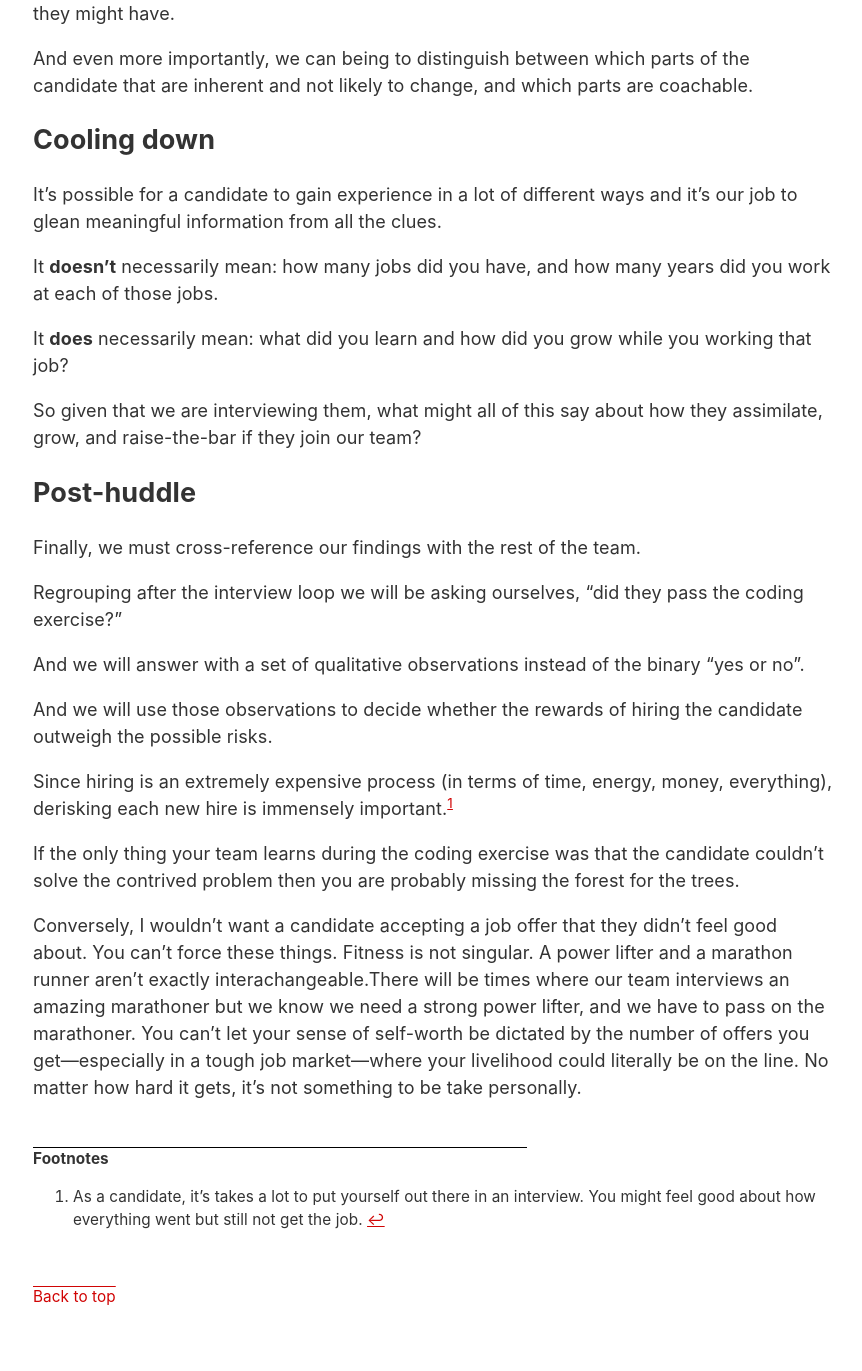
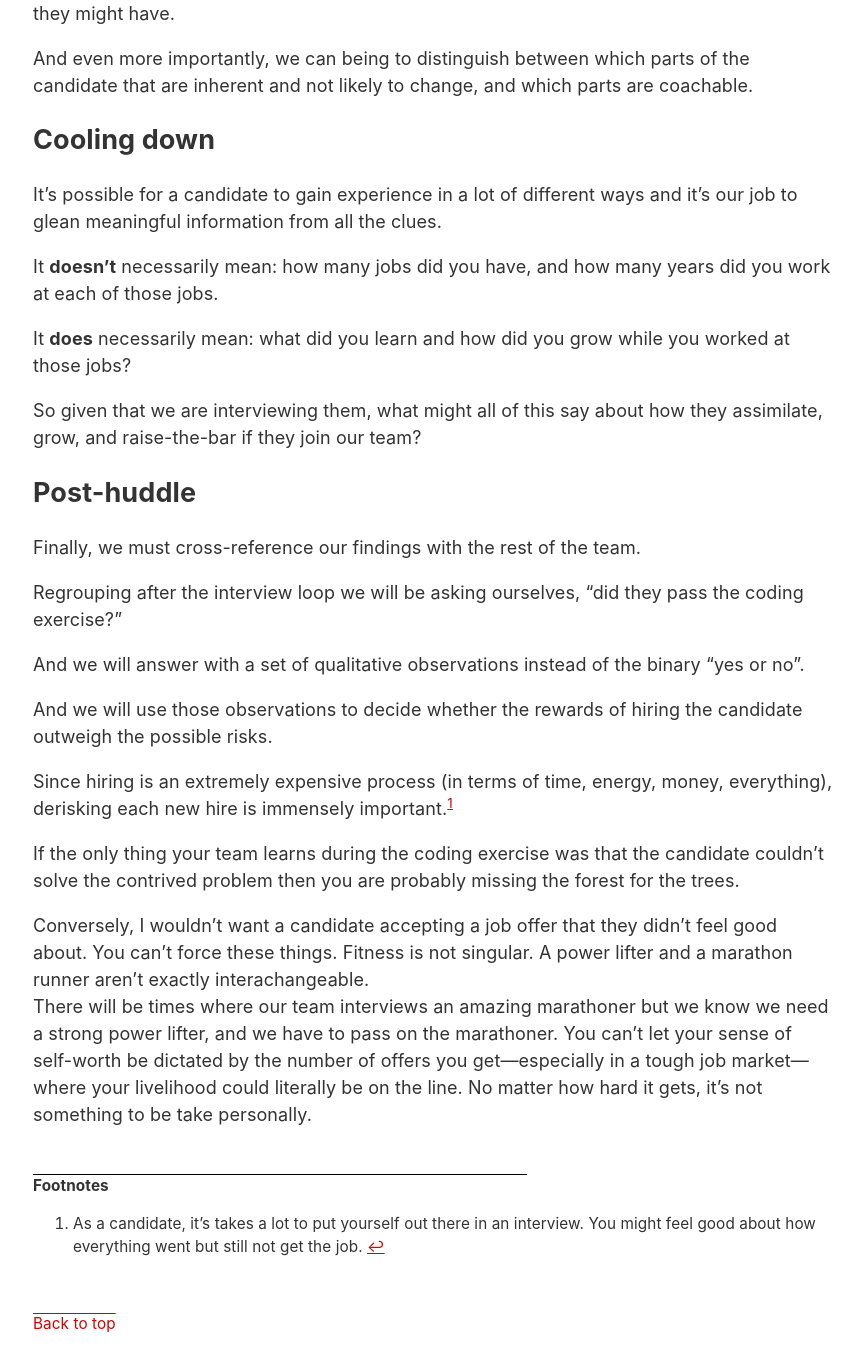
Before and after one commit to matyus/matyus.github.com, a Jekyll site: the page built from _posts/2023-02-10-did-they-pass-the-coding-exercise.md, in a window 1280 px wide and 1400 px high, scrolled down 1635 px. Shown: the top 1371 px of the window, without its empty margins (207-1069 px from the left). Built offline with Jekyll 4.4.1, drawn with Linux system fonts in a browser that asks for light colours; our own code applies the rules of GitHub Pages for plain Markdown files.

Commit message:
Update 2023-02-10-did-they-pass-the-coding-exercise.md

```diff
--- a/_posts/2023-02-10-did-they-pass-the-coding-exercise.md
+++ b/_posts/2023-02-10-did-they-pass-the-coding-exercise.md
@@ -66,7 +66,7 @@ It's possible for a candidate to gain experience in a lot of different ways and
 
 It **doesn’t** necessarily mean: how many jobs did you have, and how many years did you work at each of those jobs.
 
-It **does** necessarily mean: what did you learn and how did you grow while you working that job?
+It **does** necessarily mean: what did you learn and how did you grow while you worked at those jobs?
 
 So given that we are interviewing them, what might all of this say about how they assimilate, grow, and raise-the-bar if they join our team?
 
@@ -87,4 +87,5 @@ If the only thing your team learns during the coding exercise was that the candi
 
 
 [^recovery]: As a candidate, it's takes a lot to put yourself out there in an interview. You might feel good about how everything went but still not get the job.
-Conversely, I wouldn't want a candidate accepting a job offer that they didn't feel good about. You can't force these things. Fitness is not singular. A power lifter and a marathon runner aren’t exactly interachangeable.There will be times where our team interviews an amazing marathoner but we know we need a strong power lifter, and we have to pass on the marathoner. You can't let your sense of self-worth be dictated by the number of offers you get—especially in a tough job market—where your livelihood could literally be on the line. No matter how hard it gets, it's not something to be take personally.
+Conversely, I wouldn't want a candidate accepting a job offer that they didn't feel good about. You can't force these things. Fitness is not singular. A power lifter and a marathon runner aren’t exactly interachangeable.
+There will be times where our team interviews an amazing marathoner but we know we need a strong power lifter, and we have to pass on the marathoner. You can't let your sense of self-worth be dictated by the number of offers you get—especially in a tough job market—where your livelihood could literally be on the line. No matter how hard it gets, it's not something to be take personally.
```
